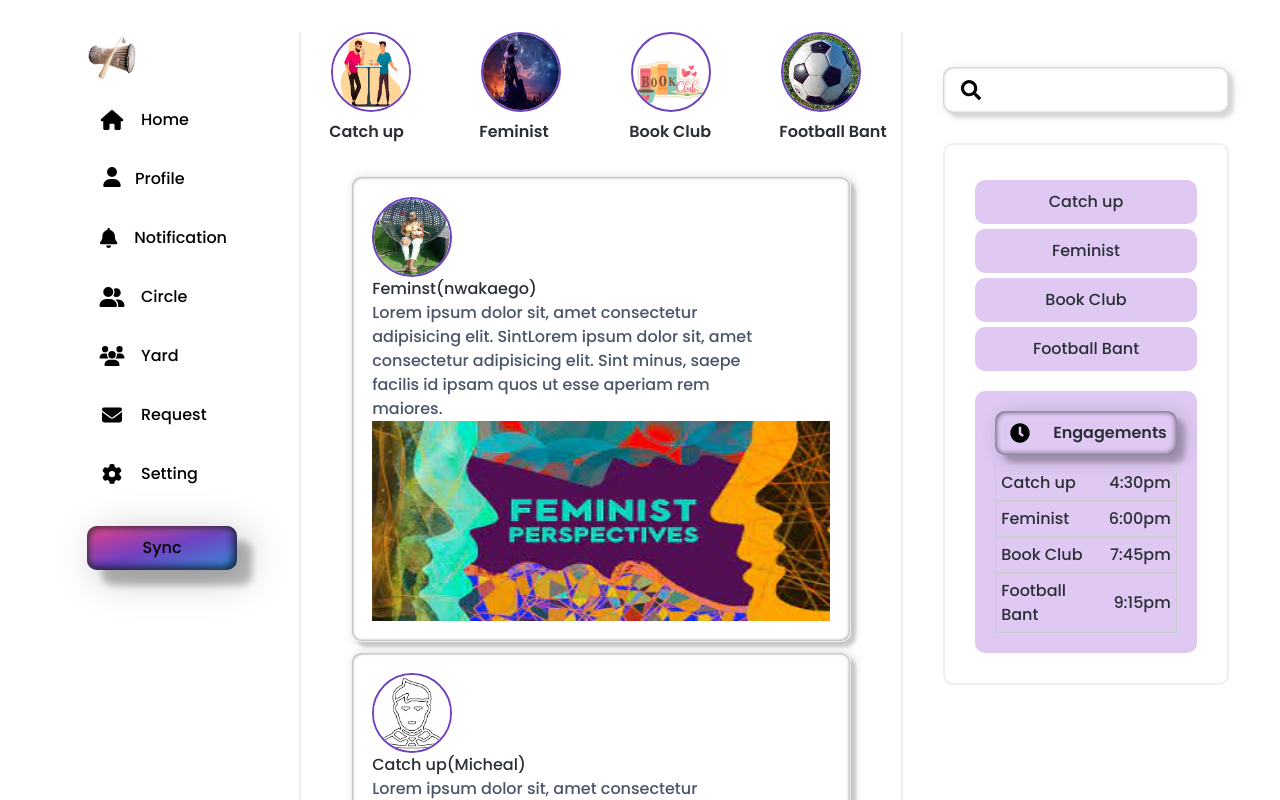
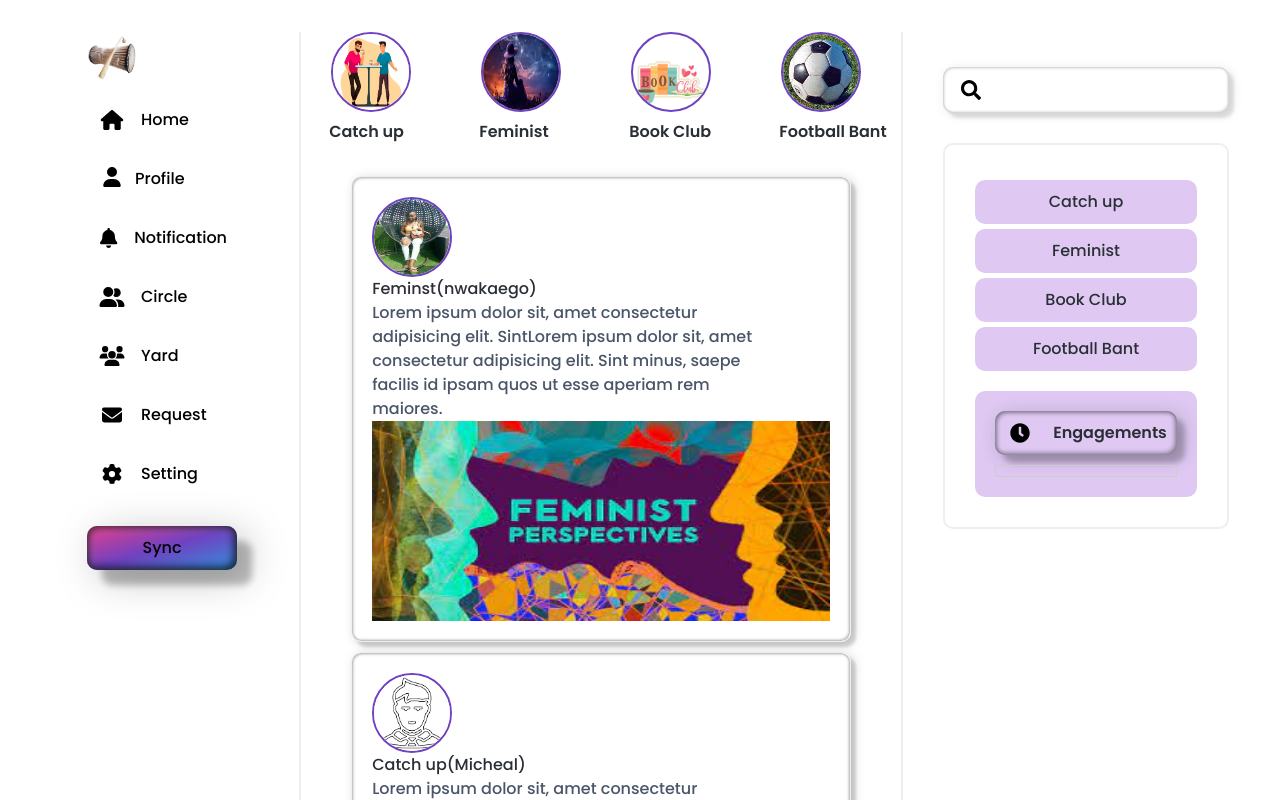
Before and after one commit to Nwakaego-Ego/circle, a Next.js app: page / in a window 1280 px wide. Shown: the top 800 px of the page. Built offline with nearby package versions, Linux system fonts and the light colour scheme.

Commit message:
i added redux

```diff
--- a/package.json
+++ b/package.json
@@ -20,7 +20,9 @@
     "react-dom": "^18",
     "react-icons": "^5.0.1",
     "react-modal": "^3.16.1",
-    "react-router-dom": "^6.21.3"
+    "react-redux": "^9.1.0",
+    "react-router-dom": "^6.21.3",
+    "redux": "^5.0.1"
   },
   "devDependencies": {
     "autoprefixer": "^10.0.1",
--- a/src/app/component/dashboard/dashboard.jsx
+++ b/src/app/component/dashboard/dashboard.jsx
@@ -4,15 +4,18 @@ import React from "react";
 import Activity from "../activity/activity";
 import Explorer from "../explorer/page";
 import Sidebar from "../sidebar/sidebar";
+import MeetingScheduler from "../meeting/page";
 import "./dashboard.css";
 
 const Dashboard = () => {
   return (
-    <div className="dashboard-main p-8">
-      <Explorer className="explorer-component" />
-      <Activity className="activity-component" />
-      <Sidebar className="sidebar-component" />
-    </div>
+    <>
+      <div className="dashboard-main p-8">
+        <Explorer className="explorer-component" />
+        <Activity className="activity-component" />
+        <Sidebar className="sidebar-component" />
+      </div>
+    </>
   );
 };
 
--- a/src/app/component/meeting/page.jsx
+++ b/src/app/component/meeting/page.jsx
@@ -2,6 +2,7 @@
 import React, { useState } from "react";
 import DatePicker from "react-datepicker";
 import "react-datepicker/dist/react-datepicker.css";
+import Sidebar from "../sidebar/sidebar";
 import "./meeting.css";
 
 const MeetingScheduler = () => {
@@ -53,9 +54,11 @@ const MeetingScheduler = () => {
     }));
   };
 
-  const schedule = ({ date, circle }) => {
-    setTime(date);
-    setScheduleCircle(circle);
+  const schedule = () => {
+    const { interactionType, time } = meetingDetails;
+
+    setScheduleCircle(interactionType);
+    setTime(time);
   };
 
   const handleFormSubmit = (e) => {
@@ -118,8 +121,9 @@ const MeetingScheduler = () => {
           Schedule Meeting
         </button>
       </form>
-      <div>{scheduleCircle}</div>
-      <div>{time}</div>
+      <Sidebar time={time} scheduleCircle={scheduleCircle} />
+      {/* <div>{scheduleCircle}</div>
+      <div>{time}</div> */}
     </div>
   );
 };
--- a/src/app/component/sidebar/sidebar.jsx
+++ b/src/app/component/sidebar/sidebar.jsx
@@ -1,12 +1,10 @@
 "use client";
 import React from "react";
-import { FontAwesomeIcon } from "@fortawesome/react-fontawesome";
-import { faSearch } from "@fortawesome/free-solid-svg-icons";
 import { FaClock, FaSearch } from "react-icons/fa";
 import Link from "next/link";
 import "./sidebar.css";
 
-const Sidebar = () => {
+const Sidebar = ({ time, scheduleCircle }) => {
   const engagements = [
     { title: "Catch up", date: "January : 24", time: "4:30pm" },
     { title: "Feminist", date: "October : 4", time: "6:00pm" },
@@ -34,20 +32,14 @@ const Sidebar = () => {
             <Link href="/component/meeting">
               <div className="engagement-item ">
                 <FaClock className="fa" />
-
                 <div className="engagement-text ">Engagements</div>
               </div>
             </Link>
 
-            {engagements.map((item) => {
-              return (
-                <div key={item.id} className="flex engagement-items">
-                  <div className="engagement-title">{item.title}</div>
-                  <div className=" engagement-timer">{item.time}</div>
-                  {/* <div className=" engagement-timer">{item.date}</div> */}
-                </div>
-              );
-            })}
+            <div className="flex engagement-items">
+              <div className="engagement-timer">{time}</div>
+              <div className="engagement-title">{scheduleCircle}</div>
+            </div>
           </div>
         </div>
       </div>
@@ -56,3 +48,15 @@ const Sidebar = () => {
 };
 
 export default Sidebar;
+
+// {
+//   engagements.map((item) => {
+//     return (
+//       <div key={item.id} className="flex engagement-items">
+//         {/* <div className="engagement-title">{item.title}</div>
+//                   <div className=" engagement-timer">{item.time}</div> */}
+//         {/* <div className=" engagement-timer">{item.date}</div> */}
+//       </div>
+//     );
+//   });
+// }
--- a/src/app/syncButton/syncButton.jsx
+++ b/src/app/syncButton/syncButton.jsx
@@ -1,18 +1,18 @@
-import React from "react";
+// Creating a context
+const MyContext = React.createContext();
 
-class MyButton extends React.Component {
-  handleClick = () => {
-    alert("Button clicked!");
-    // You can perform additional actions here
-  };
+// Providing data using Context.Provider
+function MyProvider({ children }) {
+  const sharedData = { value: "Hello from Context!" };
 
-  render() {
-    return (
-      <button className="my-button" onClick={this.handleClick}>
-        Click me
-      </button>
-    );
-  }
+  return <MyContext.Provider value={sharedData}>{children}</MyContext.Provider>;
 }
 
-export default MyButton;
+// Consuming data using Context.Consumer
+function MyComponent() {
+  return (
+    <MyContext.Consumer>
+      {(context) => <div>{context.value}</div>}
+    </MyContext.Consumer>
+  );
+}
```
Also changed, not shown: 1 other file (tests, documents, lock files or other folders).
